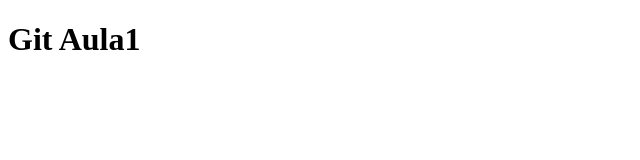
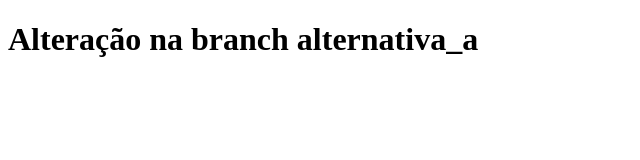
Before and after one commit to blacknamara/git-aula-1, a plain HTML site: page index.html in a window 1280 px wide. Shown: the whole page, without its empty margins (0-640 px from the left). Drawn offline with Linux system fonts and the light colour scheme.

Commit message:
Alteração na branch alternativa_a

```diff
--- a/index.html
+++ b/index.html
@@ -7,7 +7,7 @@
 </head>
 <body>
 
-    <h1>Git Aula1</h1>
+    <h1>Alteração na branch alternativa_a</h1>
 
 </body>
 </html>
```
